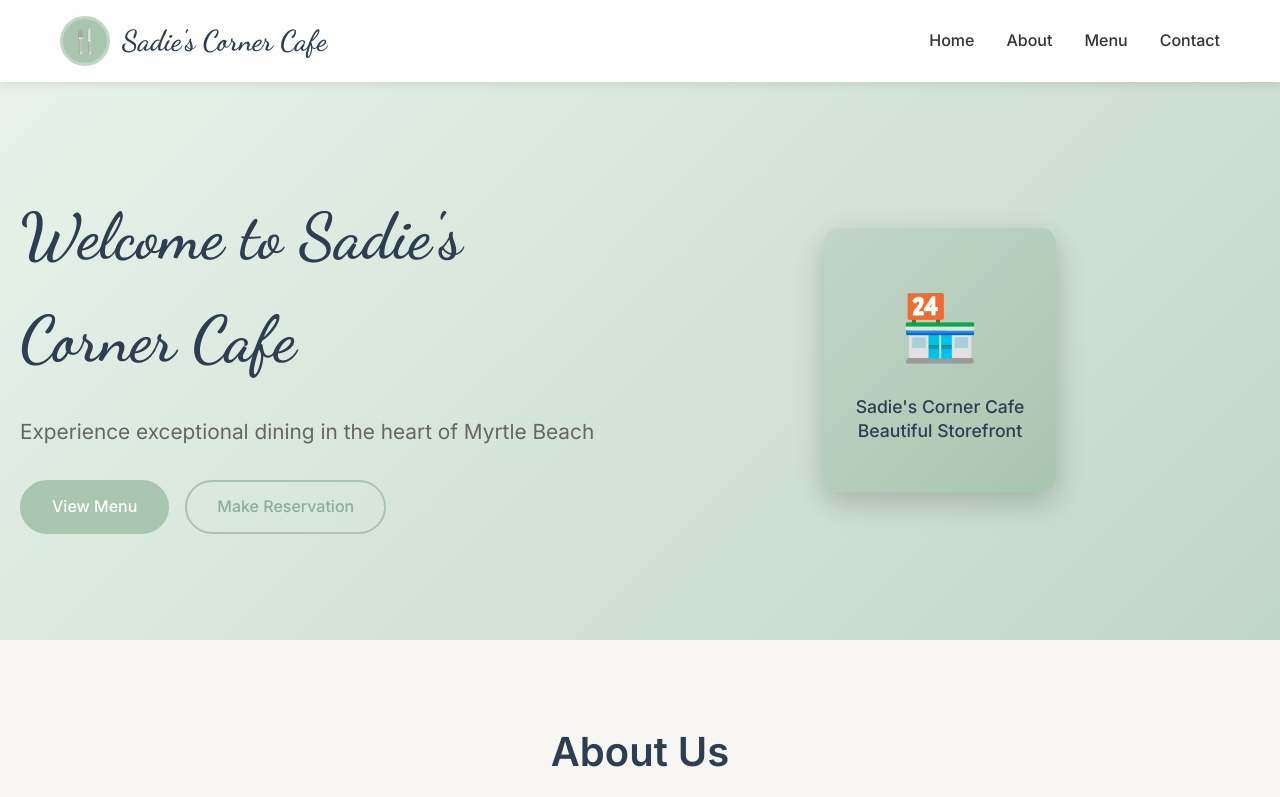
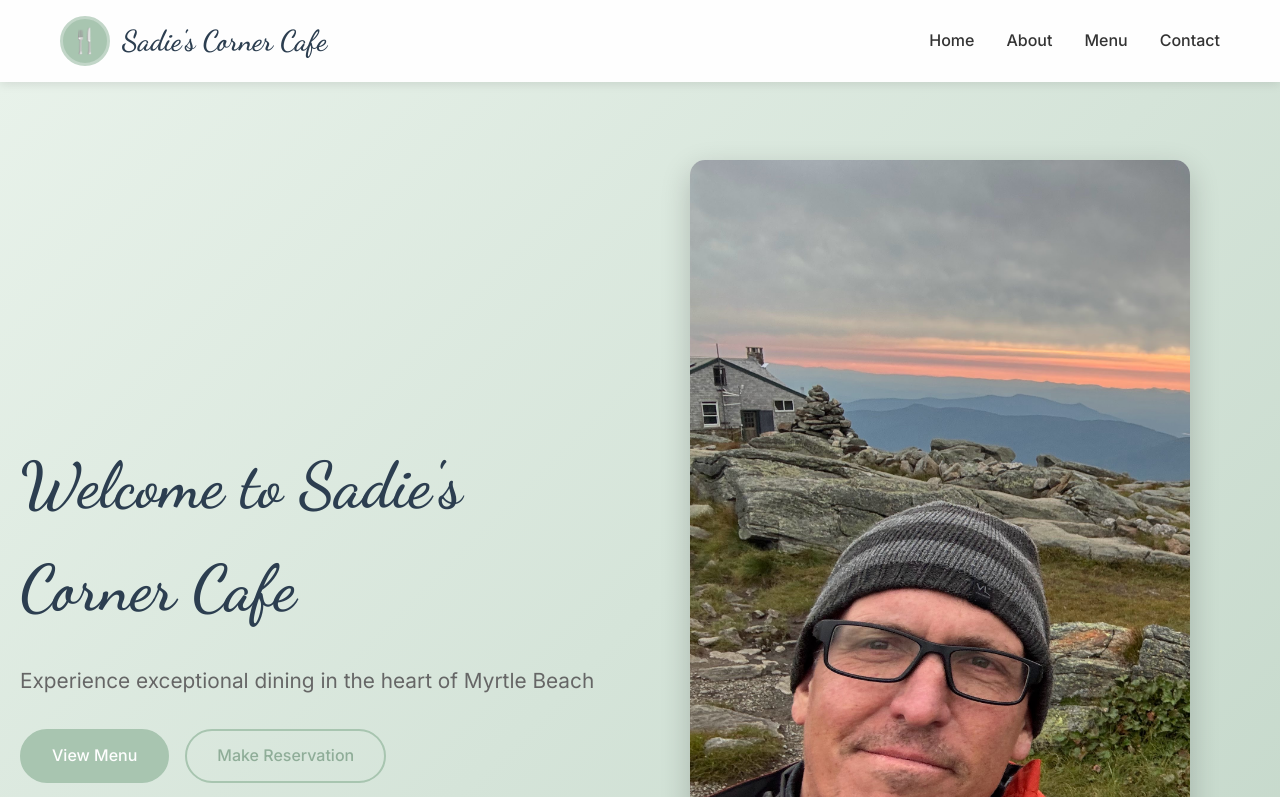
Before and after one commit to bailey-caldwell-sb/SadiesCornerCafe, a website: page index.html in a window 1280 px wide. Shown: the top 797 px of the page. Drawn offline with Linux system fonts and the light colour scheme.

Commit message:
Add actual storefront image to homepage
- Copy storefront photo from Downloads to images directory
- Replace placeholder with real Sadie's Corner Cafe storefront image
- Update CSS styling for proper image display with hover effects
- Image shows beautiful yellow signage and welcoming entrance

```diff
--- a/index.html
+++ b/index.html
@@ -43,10 +43,7 @@
             </div>
         </div>
         <div class="hero-image">
-            <div class="storefront-placeholder">
-                <div class="building-icon">🏪</div>
-                <p>Sadie's Corner Cafe<br>Beautiful Storefront</p>
-            </div>
+            <img src="images/storefront.jpg" alt="Sadie's Corner Cafe storefront exterior" class="storefront-image">
         </div>
     </section>
 
--- a/styles.css
+++ b/styles.css
@@ -233,34 +233,18 @@ p {
     align-items: center;
 }
 
-.storefront-placeholder {
-    background: linear-gradient(135deg, var(--sage-green-light), var(--sage-green));
+.storefront-image {
+    width: 100%;
+    max-width: 500px;
+    height: auto;
     border-radius: 15px;
-    padding: 3rem 2rem;
-    text-align: center;
     box-shadow: 0 10px 30px rgba(0,0,0,0.2);
     transition: transform 0.3s ease, box-shadow 0.3s ease;
-    max-width: 400px;
-    margin: 0 auto;
 }
 
-.storefront-placeholder:hover {
+.storefront-image:hover {
     transform: translateY(-5px);
     box-shadow: 0 15px 40px rgba(0,0,0,0.3);
-}
-
-.building-icon {
-    font-size: 4rem;
-    margin-bottom: 1rem;
-    display: block;
-}
-
-.storefront-placeholder p {
-    color: var(--charcoal);
-    font-weight: 500;
-    font-size: 1.1rem;
-    margin: 0;
-    line-height: 1.4;
 }
 
 /* Section Styles */
```
Also changed, not shown: images/storefront.jpg (added).
